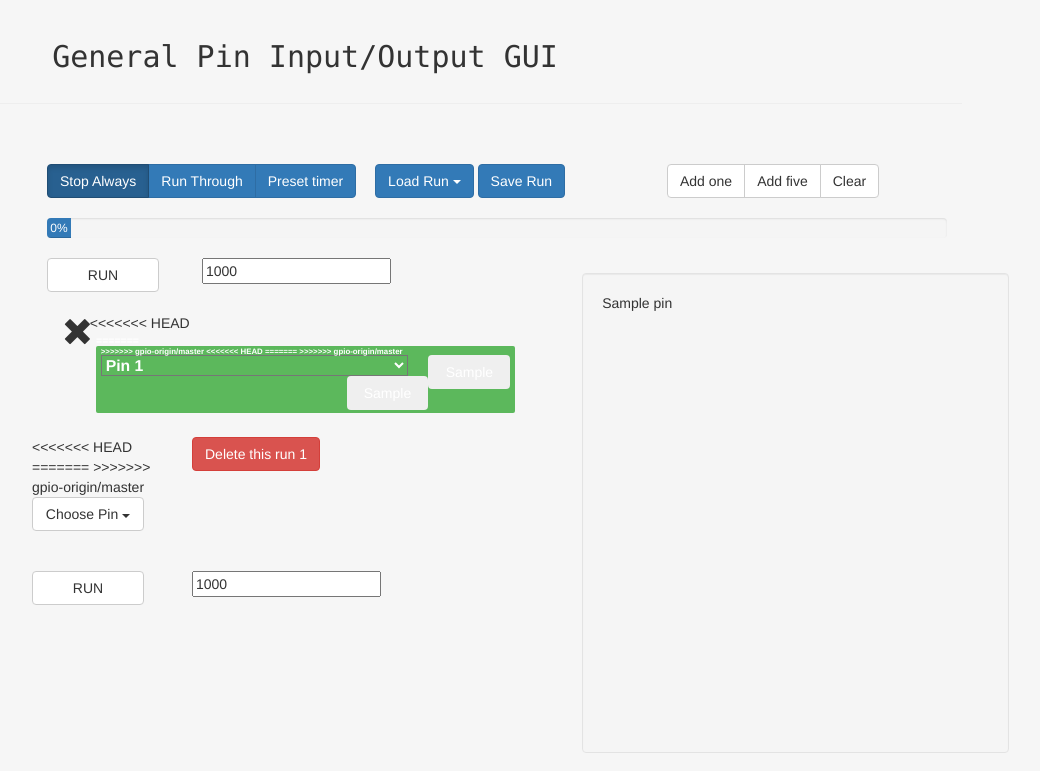
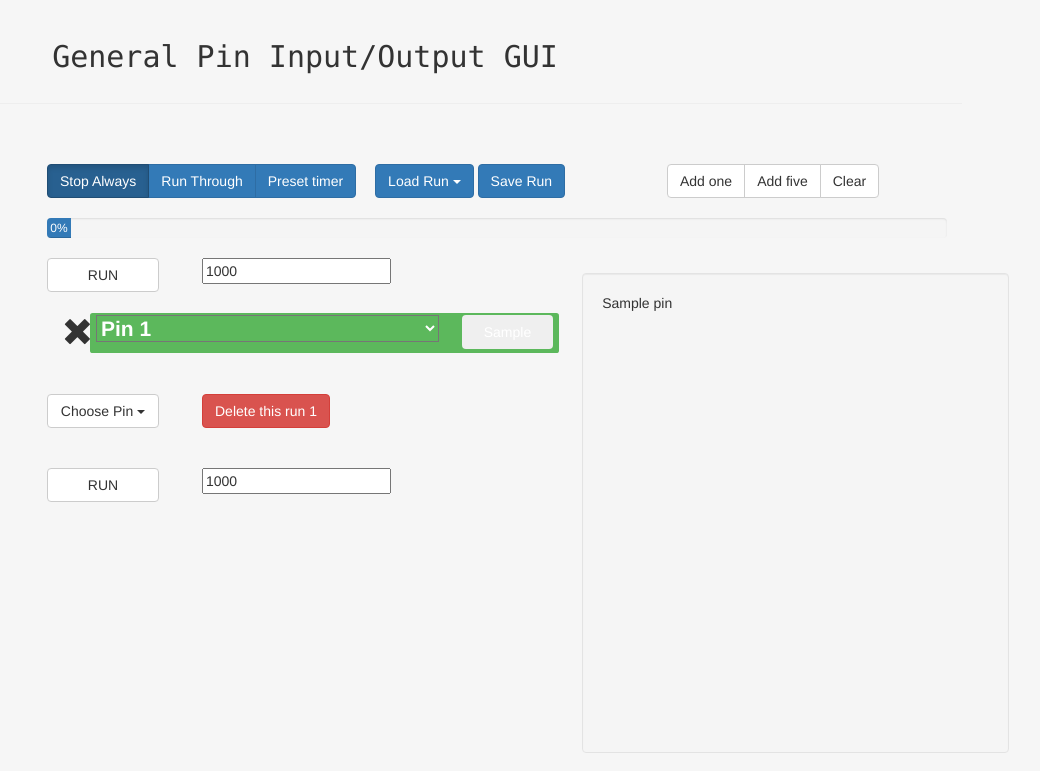
Before and after one commit to TeemuSalo/gpio-gui, a Django app: template templates/gpio/system.html in a window 1280 px wide. Shown: the top 771 px of the page, without its empty margins (239-1279 px from the left). Run offline with Django 3.2, Linux system fonts and the light colour scheme; the template is opened without the code that fills it: most values are stand-ins (such as "Sample title", 1, 10 or a date in 2020); some libraries are stand-ins or nearby versions.

Commit message:
fixed conflicts

```diff
--- a/static/gpio/javascript/external.js
+++ b/static/gpio/javascript/external.js
@@ -219,24 +219,11 @@ function parseDataToForm(){
 
 		var returned_setup = setup_pin( pin );
 
-<<<<<<< HEAD
-		var pin_color = returned_setup['type']; // success, primary, warning, danger
-=======
 		//var pin_color = returned_setup['type']; // success, primary, warning, danger
->>>>>>> gpio-origin/master
 
 
 
 		/* concatenate into data one row */
-<<<<<<< HEAD
-		var data = returned_setup['value']; // 1 - 26
-
-		data += ",";
-
-		data += pin_color; // success, primary, warning, danger
-
-		data += ",";
-=======
 		var data = returned_setup['value']; // 1 - 40
 
 		data += ",";
@@ -244,7 +231,6 @@ function parseDataToForm(){
 		// Pin color always success now
 		//data += pin_color; // success, primary, warning, danger
 		//data += ",";
->>>>>>> gpio-origin/master
 
 		var pin_state = $(this).find("button").val();
 
@@ -258,11 +244,8 @@ function parseDataToForm(){
 
 		data += " ";
 
-<<<<<<< HEAD
-		everything += data; // "13,warning,0,primary,0 "
-=======
 		everything += data; // "13,0,primary,0 "
->>>>>>> gpio-origin/master
+
 
 	});
 
--- a/static/gpio/javascript/pins.js
+++ b/static/gpio/javascript/pins.js
@@ -10,96 +10,9 @@ function setup_pin( el_clicked )
 
 	var el_value = parseInt( el_clicked.attr('pin_val') );
 
-<<<<<<< HEAD
-		switch( el_value ) {
-    		case 1:
-				var setup = {'type':'warning', 'text':'Pin 1 - 3.3V', 'value':'1'};
-        		break;
-    		case 2:
-				var setup = {'type':'danger', 'text':'Pin 2 - 5V', 'value':'2'};
-        		break;
-    		case 3:
-				var setup = {'type':'success', 'text':'Pin 3', 'value':'3'};
-        		break;
-    		case 4:
-				var setup = {'type':'danger', 'text':'Pin 4 - 5V', 'value':'4'};
-        		break;
-    		case 5:
-				var setup = {'type':'success', 'text':'Pin 5', 'value':'5'};
-        		break;
-    		case 6:
-				var setup = {'type':'primary', 'text':'Pin 6 - Ground', 'value':'6'};
-        		break;
-    		case 7:
-				var setup = {'type':'success', 'text':'Pin 7', 'value':'7'};
-        		break;
-    		case 8:
-				var setup = {'type':'success', 'text':'Pin 8', 'value':'8'};
-        		break;
-    		case 9:
-				var setup = {'type':'primary', 'text':'Pin 9 - Ground', 'value':'9'};
-        		break;
-    		case 10:
-				var setup = {'type':'success', 'text':'Pin 10', 'value':'10'};
-        		break;
-    		case 11:
-				var setup = {'type':'success', 'text':'Pin 11', 'value':'11'};;
-        		break;
-    		case 12:
-				var setup = {'type':'success', 'text':'Pin 12', 'value':'12'};
-        		break;
-    		case 13:
-				var setup = {'type':'success', 'text':'Pin 13', 'value':'13'};
-        		break;
-    		case 14:
-				var setup = {'type':'primary', 'text':'Pin 14 - Ground', 'value':'14'};;
-        		break;
-    		case 15:
-				var setup = {'type':'success', 'text':'Pin 15', 'value':'15'};
-        		break;
-    		case 16:
-				var setup = {'type':'success', 'text':'Pin 16', 'value':'16'};
-        		break;
-    		case 17:
-				var setup = {'type':'warning', 'text':'Pin 17 - 3.3V', 'value':'17'};
-        		break;
-    		case 18:
-				var setup = {'type':'success', 'text':'Pin 18', 'value':'18'};
-        		break;
-    		case 19:
-				var setup = {'type':'success', 'text':'Pin 19', 'value':'19'};
-        		break;
-    		case 20:
-				var setup = {'type':'primary', 'text':'Pin 20 - Ground', 'value':'20'};
-        		break;
-    		case 21:
-				var setup = {'type':'success', 'text':'Pin 21', 'value':'21'};
-        		break;
-    		case 22:
-				var setup = {'type':'success', 'text':'Pin 22', 'value':'22'};
-        		break;
-    		case 23:
-				var setup = {'type':'success', 'text':'Pin 23', 'value':'23'};
-        		break;
-    		case 24:
-				var setup = {'type':'success', 'text':'Pin 24', 'value':'24'};
-        		break;
-    		case 25:
-				var setup = {'type':'primary', 'text':'Pin 25 - Ground', 'value':'25'};
-        		break;
-    		case 26:
-				var setup = {'type':'success', 'text':'Pin 26', 'value':'26'};
-        		break;
-    		default:
-        		console.log('no match found');
-		}
-
-		return setup;
-=======
 	var setup = {'type':'success', 'text':'Pin ' + String(el_value), 'value':String(el_value)};
 
 	return setup;
->>>>>>> gpio-origin/master
 
 }
 
--- a/templates/gpio/system.html
+++ b/templates/gpio/system.html
@@ -94,11 +94,7 @@
 
 			<div id="row-{{ forloop.counter }}" class="row added-pin-row">
 			<div class="col-sm-1"><span class="glyphicon glyphicon-remove pull-left remove-line" aria-hidden="true"></span></div>
-<<<<<<< HEAD
-			<div class="col-sm-11 label label-{{ c.1 }}">
-=======
 			<div class="col-sm-11 label label-success">
->>>>>>> gpio-origin/master
 			<select class="select pull-left">
 				{% for i in pins_range %}
 				<option pin_val="{{ forloop.counter }}" {% if forloop.counter|stringformat:"i" == c.0 %} selected {% endif %}>
@@ -106,11 +102,7 @@
 				</option>
 				{% endfor %}
 			</select>
-<<<<<<< HEAD
-			<button type="button" class="btn btn-{{ c.3 }} pull-right Pin-Dir" value="{{ c.2 }}">{{ c.4 }}</button>
-=======
 			<button type="button" class="btn btn-{{ c.2 }} pull-right Pin-Dir" value="{{ c.1 }}">{{ c.3 }}</button>
->>>>>>> gpio-origin/master
 			</div>
 			</div>
 
@@ -171,58 +163,28 @@
 		<div class="row">
 
 		<div class="col-sm-2">
-<<<<<<< HEAD
-			<!-- Single button -->
-=======
 			<!-- Create Single Row Button -->
->>>>>>> gpio-origin/master
 			<div id="PinCreator" class="btn-group">
 		  	<button type="button" class="btn btn-default dropdown-toggle" data-toggle="dropdown" aria-haspopup="true" aria-expanded="false">
 			Choose Pin <span class="caret"></span>
 		  	</button>
 		  	<ul class="dropdown-menu">
-<<<<<<< HEAD
-			<li><a pin_val = '1' href="" class="label label-warning pins"><h6>Pin 1 - 3.3V</h6></a></li>
-			<li><a pin_val = '2' href="" class="label label-danger pins"><h6>Pin 2 - 5V</h6></a></li>
-			<li><a pin_val = '3' href="" class="label label-success pins"><h6>Pin 3</h6></a></li>
-			<li><a pin_val = '4' href="" class="label label-danger pins"><h6>Pin 4 - 5V</h6></a></li>
-			<li><a pin_val = '5' href="" class="label label-success pins"><h6>Pin 5</h6></a></li>
-			<li><a pin_val = '6' href="" class="label label-primary pins"><h6>Pin 6 - Ground</h6></a></li>
-			<li><a pin_val = '7' href="" class="label label-success pins"><h6>Pin 7</h6></a></li>
-			<li><a pin_val = '8' href="" class="label label-success pins"><h6>Pin 8</h6></a></li>
-			<li><a pin_val = '9' href="" class="label label-primary pins"><h6>Pin 9 - Ground</h6></a></li>
-=======
 			<li><a pin_val = '3' href="" class="label label-success pins"><h6>Pin 3</h6></a></li>
 			<li><a pin_val = '5' href="" class="label label-success pins"><h6>Pin 5</h6></a></li>
 			<li><a pin_val = '7' href="" class="label label-success pins"><h6>Pin 7</h6></a></li>
 			<li><a pin_val = '8' href="" class="label label-success pins"><h6>Pin 8</h6></a></li>
->>>>>>> gpio-origin/master
 			<li><a pin_val = '10' href="" class="label label-success pins"><h6>Pin 10</h6></a></li>
 			<li><a pin_val = '11' href="" class="label label-success pins"><h6>Pin 11</h6></a></li>
 			<li><a pin_val = '12' href="" class="label label-success pins"><h6>Pin 12</h6></a></li>
 			<li><a pin_val = '13' href="" class="label label-success pins"><h6>Pin 13</h6></a></li>
-<<<<<<< HEAD
-			<li><a pin_val = '14' href="" class="label label-primary pins"><h6>Pin 14 - Ground</h6></a></li>
-			<li><a pin_val = '15' href="" class="label label-success pins"><h6>Pin 15</h6></a></li>
-			<li><a pin_val = '16' href="" class="label label-success pins"><h6>Pin 16</h6></a></li>
-			<li><a pin_val = '17' href="" class="label label-warning pins"><h6>Pin 17 - 3.3V</h6></a></li>
-			<li><a pin_val = '18' href="" class="label label-success pins"><h6>Pin 18</h6></a></li>
-			<li><a pin_val = '19' href="" class="label label-success pins"><h6>Pin 19</h6></a></li>
-			<li><a pin_val = '20' href="" class="label label-primary pins"><h6>Pin 20 - Ground</h6></a></li>
-=======
 			<li><a pin_val = '15' href="" class="label label-success pins"><h6>Pin 15</h6></a></li>
 			<li><a pin_val = '16' href="" class="label label-success pins"><h6>Pin 16</h6></a></li>
 			<li><a pin_val = '18' href="" class="label label-success pins"><h6>Pin 18</h6></a></li>
 			<li><a pin_val = '19' href="" class="label label-success pins"><h6>Pin 19</h6></a></li>
->>>>>>> gpio-origin/master
 			<li><a pin_val = '21' href="" class="label label-success pins"><h6>Pin 21</h6></a></li>
 			<li><a pin_val = '22' href="" class="label label-success pins"><h6>Pin 22</h6></a></li>
 			<li><a pin_val = '23' href="" class="label label-success pins"><h6>Pin 23</h6></a></li>
 			<li><a pin_val = '24' href="" class="label label-success pins"><h6>Pin 24</h6></a></li>
-<<<<<<< HEAD
-			<li><a pin_val = '25' href="" class="label label-primary pins"><h6>Pin 25 - Ground</h6></a></li>
-			<li><a pin_val = '26' href="" class="label label-success pins"><h6>Pin 26</h6></a></li>
-=======
 			<li><a pin_val = '26' href="" class="label label-success pins"><h6>Pin 26</h6></a></li>
 			<li><a pin_val = '29' href="" class="label label-success pins"><h6>Pin 29</h6></a></li>
 			<li><a pin_val = '31' href="" class="label label-success pins"><h6>Pin 31</h6></a></li>
@@ -233,7 +195,6 @@
 			<li><a pin_val = '37' href="" class="label label-success pins"><h6>Pin 37</h6></a></li>
 			<li><a pin_val = '38' href="" class="label label-success pins"><h6>Pin 38</h6></a></li>
 			<li><a pin_val = '40' href="" class="label label-success pins"><h6>Pin 40</h6></a></li>
->>>>>>> gpio-origin/master
 		  	</ul>
 			</div>
 		</div>
--- a/urls.py
+++ b/urls.py
@@ -29,9 +29,3 @@ urlpatterns = [
 
 	# MAKE GPIO COMMANDS
 	url(r'^ajax/$', views.ajax, name='ajax'),
-
-<<<<<<< HEAD
- ]
-=======
- ]
->>>>>>> gpio-origin/master
```
Also changed, not shown: views.py (+8 -66 lines).
